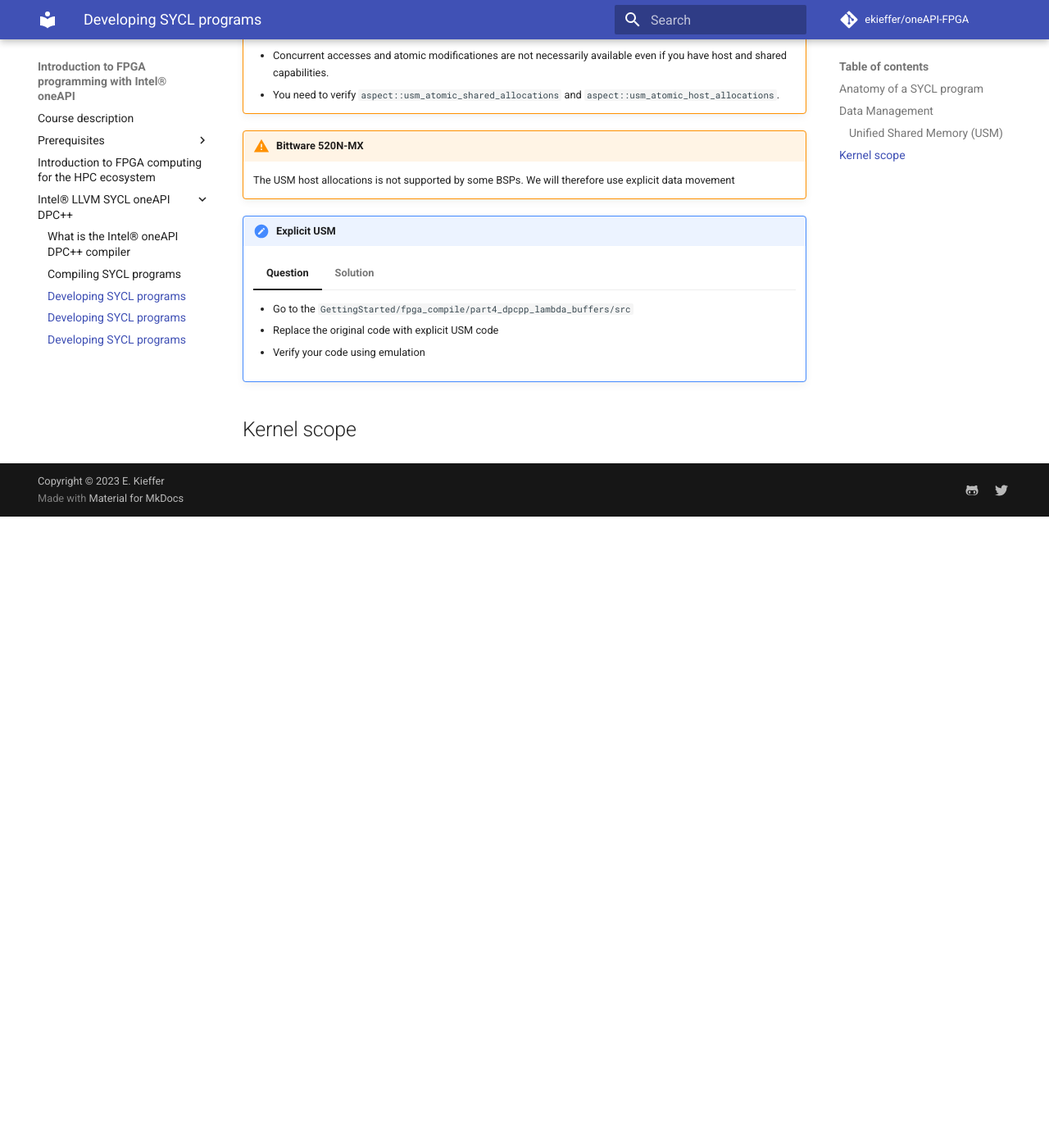
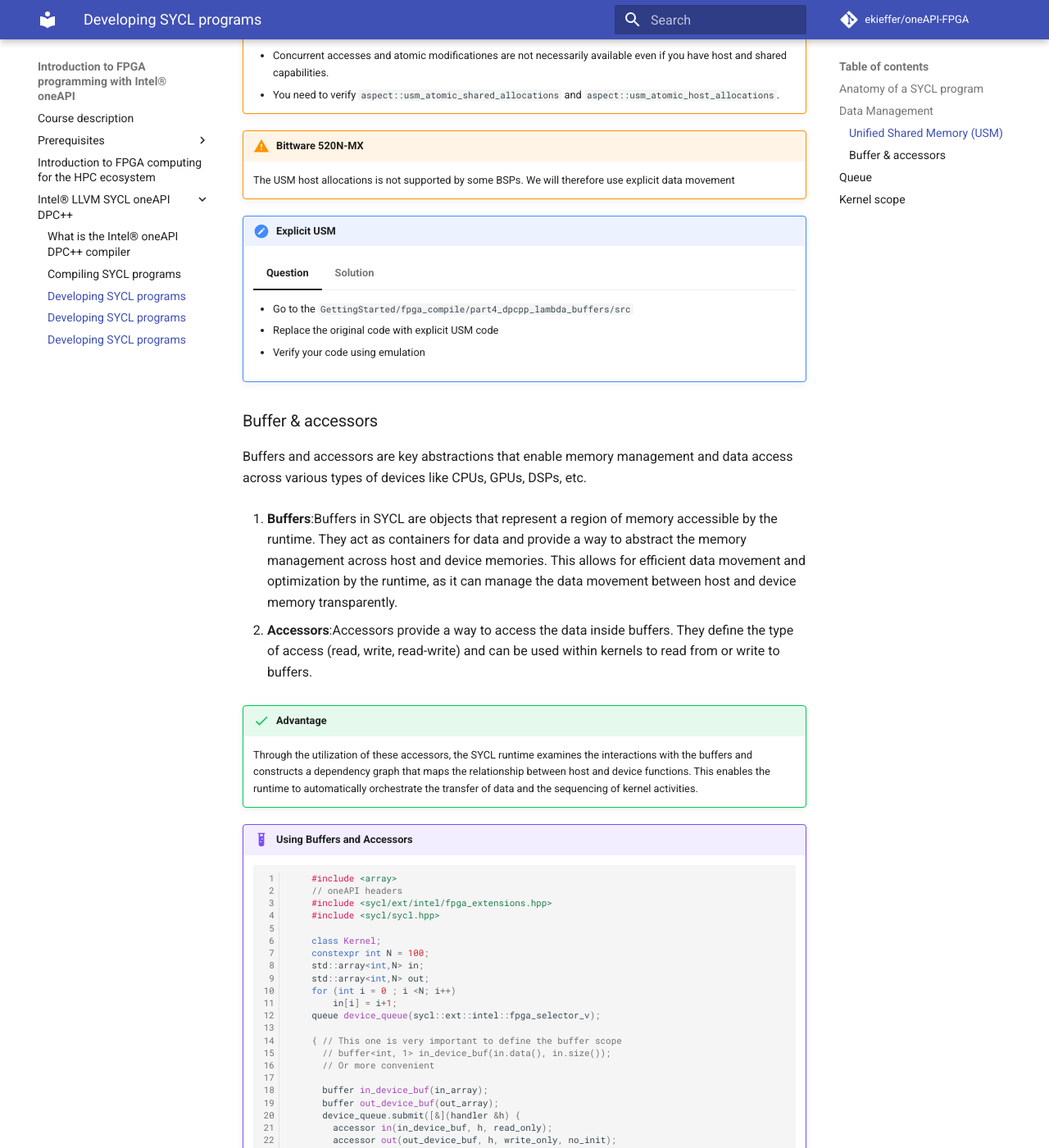
Before and after one commit to ekieffer/oneAPI-FPGA, an MkDocs documentation site: the page built from docs/writing.md, in a window 1280 px wide and 1400 px high, scrolled down 2118 px. Shown: the whole window at 82% size. Built offline with MkDocs 1.6.1 and Material for MkDocs 9.7.7, drawn with Linux system fonts in a browser that asks for light colours; comment, search, counter and statistics services are not loaded; before the commit the page ends 2748 px from its top, so only the background shows below that; some of the changed text lies outside the part shown.

Commit message:
[Developing] -- Upgrading mkdocs-material

````diff
--- a/docs/writing.md
+++ b/docs/writing.md
@@ -162,5 +162,118 @@ Using SYCL, you can verify if you have access to the different features:
         }
         ```
 
+### Buffer & accessors
+
+Buffers and accessors are key abstractions that enable memory management and data access across various types of devices like CPUs, GPUs, DSPs, etc.
+
+1. **Buffers**:Buffers in SYCL are objects that represent a region of memory accessible by the runtime. They act as containers for data and provide a way to abstract the memory management across host and device memories. This allows for efficient data movement and optimization by the runtime, as it can manage the data movement between host and device memory transparently.
+
+2. **Accessors**:Accessors provide a way to access the data inside buffers. They define the type of access (read, write, read-write) and can be used within kernels to read from or write to buffers.
+
+!!! success "Advantage"
+    Through the utilization of these accessors, the SYCL runtime examines the interactions with the buffers and constructs a dependency graph that maps the relationship between host and device functions. This enables the runtime to automatically orchestrate the transfer of data and the sequencing of kernel activities.
+
+!!! example "Using Buffers and Accessors"
+    ```cpp linenums="1"
+        #include <array>
+        // oneAPI headers
+        #include <sycl/ext/intel/fpga_extensions.hpp>
+        #include <sycl/sycl.hpp>
+
+        class Kernel;
+        constexpr int N = 100;
+        std::array<int,N> in;
+        std::array<int,N> out;
+        for (int i = 0 ; i <N; i++)
+            in[i] = i+1;
+        queue device_queue(sycl::ext::intel::fpga_selector_v);
+
+        { // This one is very important to define the buffer scope
+          // buffer<int, 1> in_device_buf(in.data(), in.size());
+          // Or more convenient
+
+          buffer in_device_buf(in_array);
+          buffer out_device_buf(out_array);
+          device_queue.submit([&](handler &h) {
+            accessor in(in_device_buf, h, read_only);
+            accessor out(out_device_buf, h, write_only, no_init);
+            h.single_task<Kernel>([=]() { });
+          };
+        }
+        // Accessor going out of the scope
+        // Data has been copied back !!!
+    ```
+
+!!! warning "What about memory accesses in FPGA ? "
+    For FPGAs, the access pattern, access width, and coalescing of memory accesses can significantly affect performance. You might want to make use of various attributes and pragmas specific to your compiler and FPGA to guide the compiler in optimizing memory accesses.
+
+* The `vector_add.cpp` source code introduced in the [compiling](./compile.md) section relies on buffers and accessors. Although DPC++ is built on top of SYCL, the use of specific hardware needs some attentions
+
+!!! tig "Executing the FPGA bitsream"
+    === "Question"
+        * Go to `/project/home/p200117/FPGA`
+        * We have build to different FPGA bitstream versions of `vector_add.cpp`:
+          1. Go to the folder `01-no_data_alignment` and execute the code on the FPGA card. What do you see ?
+          2. Now go to the folder `02-with_data_alignment` and execute the code on the FPGA card. How could we align data properly ?
+
+    === "Solution"
+        ```bash
+        Running on device: p520_hpc_m210h_g3x16 : BittWare Stratix 10 MX OpenCL platform (aclbitt_s10mx_pcie0)
+        add two vectors of size 256
+        ** WARNING: [aclbitt_s10mx_pcie0] NOT using DMA to transfer 1024 bytes from host to device because of lack of alignment
+        **                 host ptr (0xb60b350) and/or dev offset (0x400) is not aligned to 64 bytes
+        ** WARNING: [aclbitt_s10mx_pcie0] NOT using DMA to transfer 1024 bytes from host to device because of lack of alignment
+        **                 host ptr (0xb611910) and/or dev offset (0x800) is not aligned to 64 bytes
+        ** WARNING: [aclbitt_s10mx_pcie0] NOT using DMA to transfer 1024 bytes from device to host because of lack of alignment
+        **                 host ptr (0xb611d20) and/or dev offset (0xc00) is not aligned to 64 bytes
+        PASSED
+        ```
+        Replace the following lines:
+        ```cpp
+            int * vec_a = new int[kVectSize];
+            int * vec_b = new int[kVectSize];
+            int * vec_c = new int[kVectSize];
+        ```
+        by these ones:
+        ```cpp
+           int * vec_a = new(std::align_val_t{ 64 }) int[kVectSize];
+           int * vec_b = new(std::align_val_t{ 64 }) int[kVectSize];
+           int * vec_c = new(std::align_val_t{ 64 }) int[kVectSize];
+        ```
+
+## Queue
+
+Contrary to OpenCL, queues in SYCL are out-of-order by default. Nonetheless, you can change this behavior you declare it in your code.
+
+!!! example "In-order-queue"
+    ```c
+      ...
+      queue device_queue{property::queue::in_order()};
+      // Task A
+      device_queue.submit([&](handler& h) {
+            h.single_task<TaskA>([=]() { });
+      });
+      // Task B
+      device_queue.submit([&](handler& h) {
+            h.single_task<TaskB>([=]() { });
+      });
+      // Task C
+      device_queue.submit([&](handler& h) {
+            h.single_task<TaskC>([=]() { });
+      });
+      ...
+    ```
+
+
+``` mermaid
+graph LR
+  A[Start] --> B{Error?};
+  B -->|Yes| C[Hmm...];
+  C --> D[Debug];
+  D --> B;
+  B ---->|No| E[Yay!];
+```
+
+
 
 ## Kernel scope
--- a/mkdocs.yml
+++ b/mkdocs.yml
@@ -96,6 +96,10 @@ markdown_extensions:
   - pymdownx.tabbed
   - pymdownx.smartsymbols
   # code blocks with syntax highlighting, graphs
-  - pymdownx.superfences
+  - pymdownx.superfences:
+      custom_fences:
+        - name: mermaid
+          class: mermaid
+          format: !!python/name:pymdownx.superfences.fence_code_format
   - toc:
       permalink: true
````
Also changed, not shown: requirements.txt (+35 -37 lines).
